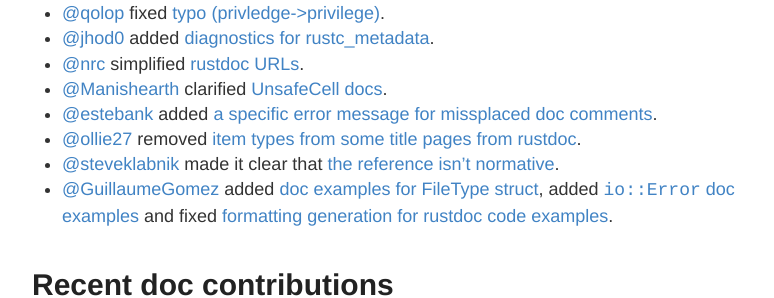
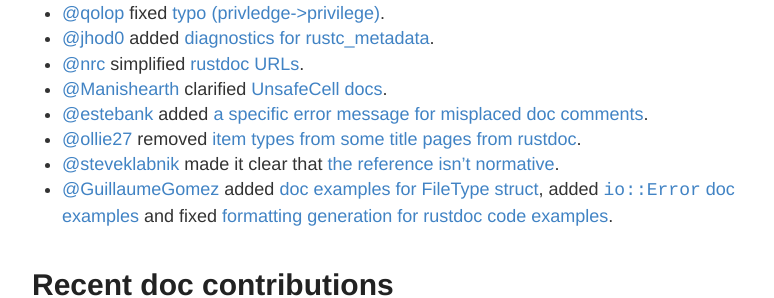
Before and after one commit to GuillaumeGomez/this-week-in-rust-docs, a Jekyll site: the page built from _posts/2016-8-1-this-week-in-rust-docs-15.md, in a window 1280 px wide. Shown: the part 1271-1569 px from the top of the page, without its empty margins (248-1022 px from the left). Built offline with Jekyll 4.4.1, drawn with Linux system fonts in a browser that asks for light colours.

Commit message:
Fix typo

```diff
--- a/_posts/2016-8-1-this-week-in-rust-docs-15.md
+++ b/_posts/2016-8-1-this-week-in-rust-docs-15.md
@@ -44,7 +44,7 @@ There's now a call for participation to [display all methods of a type, even tho
 * [@jhod0](https://github.com/jhod0) added [diagnostics for rustc_metadata](https://github.com/rust-lang/rust/pull/34970).
 * [@nrc](https://github.com/nrc) simplified [rustdoc URLs](https://github.com/rust-lang/rust/pull/35020).
 * [@Manishearth](https://github.com/Manishearth) clarified [UnsafeCell docs](https://github.com/rust-lang/rust/pull/34520).
-* [@estebank](https://github.com/estebank) added [a specific error message for missplaced doc comments](https://github.com/rust-lang/rust/pull/33922).
+* [@estebank](https://github.com/estebank) added [a specific error message for misplaced doc comments](https://github.com/rust-lang/rust/pull/33922).
 * [@ollie27](https://github.com/ollie27) removed [item types from some title pages from rustdoc](https://github.com/rust-lang/rust/pull/35003).
 * [@steveklabnik](https://github.com/steveklabnik) made it clear that [the reference isn't normative](https://github.com/rust-lang/rust/pull/35102).
 * [@GuillaumeGomez](https://github.com/GuillaumeGomez) added [doc examples for FileType struct](https://github.com/rust-lang/rust/pull/35076), added [`io::Error` doc examples](https://github.com/rust-lang/rust/pull/35109) and fixed [formatting generation for rustdoc code examples](https://github.com/rust-lang/rust/pull/35012).
```
